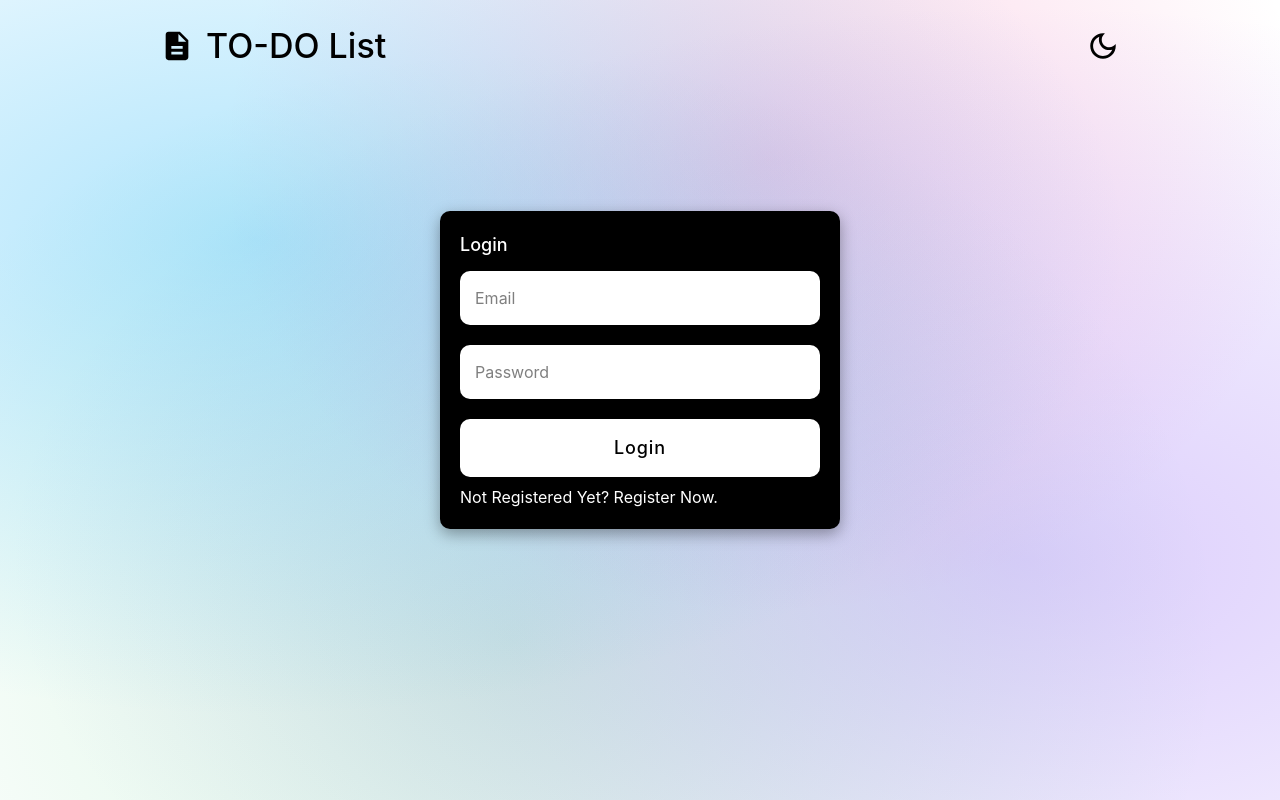
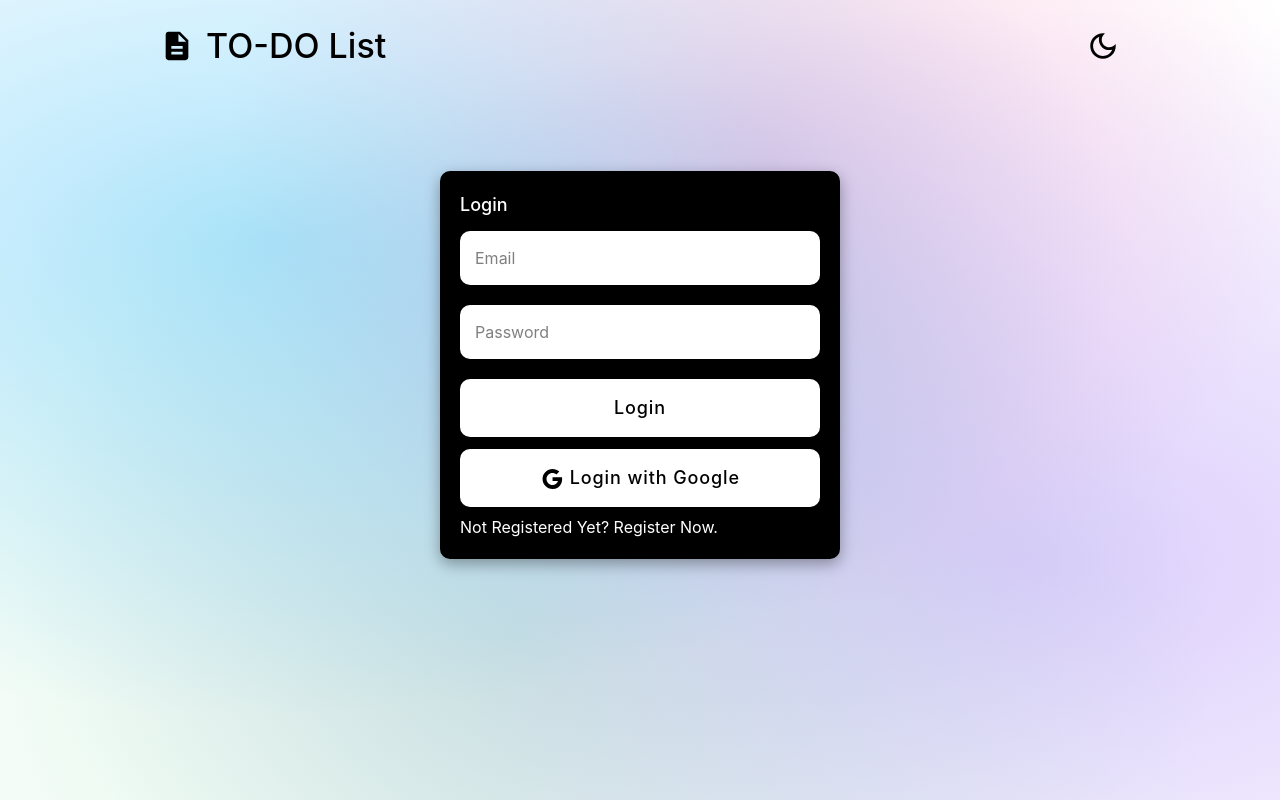
Before and after one commit to balbir1998/Todo_App, a React (Vite) app: page / in a window 1280 px wide. Built offline with nearby package versions, Linux system fonts and the light colour scheme; no server answers.

Commit message:
added login with google functionality

```diff
--- a/src/components/Login/Login.jsx
+++ b/src/components/Login/Login.jsx
@@ -2,10 +2,11 @@ import { useTheme } from "../../utils/ThemeContext";
 import InputField from "../InputField/InputField";
 import { Link, useNavigate } from "react-router-dom";
 import { useState } from 'react';
-import { signInWithEmailAndPassword } from "firebase/auth";
-import { auth } from "../../utils/firebaseConfig";
+import { signInWithEmailAndPassword, signInWithPopup } from "firebase/auth";
+import { auth, googleProvider } from "../../utils/firebaseConfig";
 import Loader from './../Loader/Loader';
 import { BounceLoader } from 'react-spinners';
+import GoogleIcon from '@mui/icons-material/Google';
 
 const Login = () => {
     const { darkMode } = useTheme();
@@ -37,13 +38,28 @@ const Login = () => {
         }
     }
 
+    const handleGoogleLogin = async () => {
+        try {
+            const userCred = await signInWithPopup(auth, googleProvider);
+            const { user } = userCred;
+
+            // console.log(userCred);
+            // console.log(user);
+
+            navigate("/dashboard");
+        } catch (err) {
+            console.error(err);
+            alert(err.message);
+        }
+    }
+
     return (
         <>
             {loading && <Loader />}
-            <div className="px-4 py-5 flex justify-center items-center">
+            <div className="px-4 mt-20 flex justify-center">
                 <form
                     onSubmit={handleLogin}
-                    className={`max-w-100 w-full my-25 p-5 shadow-[0_5px_15px_rgba(0,0,0,0.35)]
+                    className={`max-w-100 w-ful p-5 shadow-[0_5px_15px_rgba(0,0,0,0.35)]
             rounded-[10px] ${darkMode ? "bg-white text-black" : "bg-black text-white"}`}
                 >
                     <h2 className="mb-3 text-lg font-medium">Login</h2>
@@ -64,10 +80,21 @@ const Login = () => {
                         onChange={(e) => setPassword(e.target.value)}
                     />
 
-                    <button className={`w-full rounded-[10px] p-3.75 text-lg tracking-wider
+                    <button className={`mb-3 w-full rounded-[10px] p-3.75 text-lg tracking-wider
                  font-medium cursor-pointer ${darkMode ? "bg-black text-white" : "bg-white text-black"}`}
                     >
                         Login
+                    </button>
+
+                    <button
+                        type="button"
+                        onClick={handleGoogleLogin}
+                        className={`w-full rounded-[10px] p-3.75 text-lg
+                             tracking-wider font-medium cursor-pointer
+                             ${darkMode ? "bg-black text-white" : "bg-white text-black"}`
+                        }
+                    >
+                        <GoogleIcon /> Login with Google
                     </button>
 
                     <Link to="/register" className="mt-2 inline-block hover:underline underline-offset-2">
--- a/src/utils/firebaseConfig.js
+++ b/src/utils/firebaseConfig.js
@@ -1,5 +1,5 @@
 import { initializeApp } from "firebase/app";
-import { getAuth } from "firebase/auth";
+import { getAuth, GoogleAuthProvider } from "firebase/auth";
 import { getFirestore } from "firebase/firestore";
 
 const firebaseConfig = {
@@ -16,3 +16,5 @@ const app = initializeApp(firebaseConfig);
 
 export const auth = getAuth(app);
 export const db = getFirestore(app);
+
+export const googleProvider = new GoogleAuthProvider();
```
